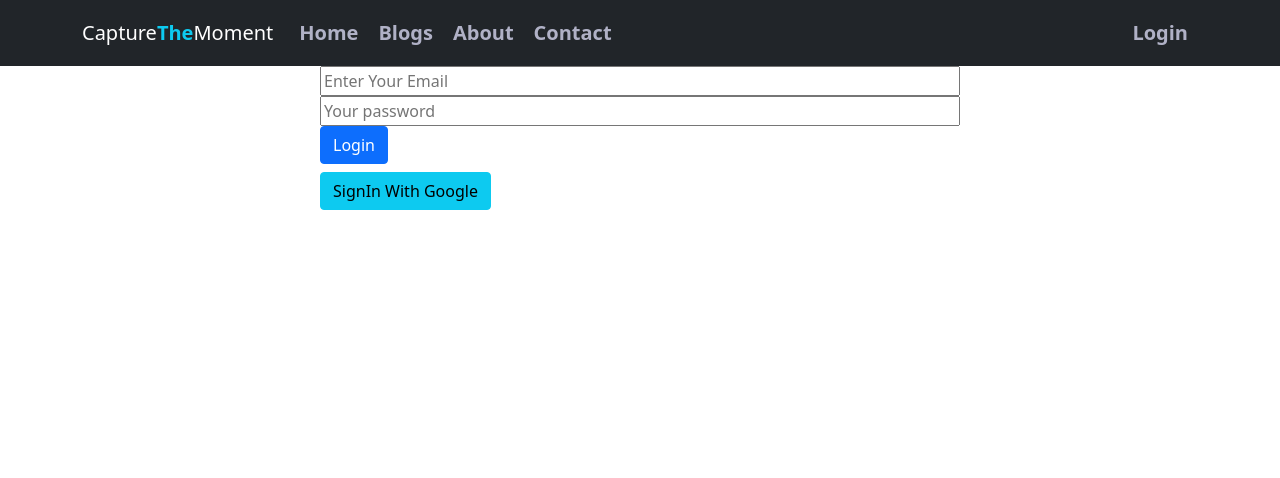
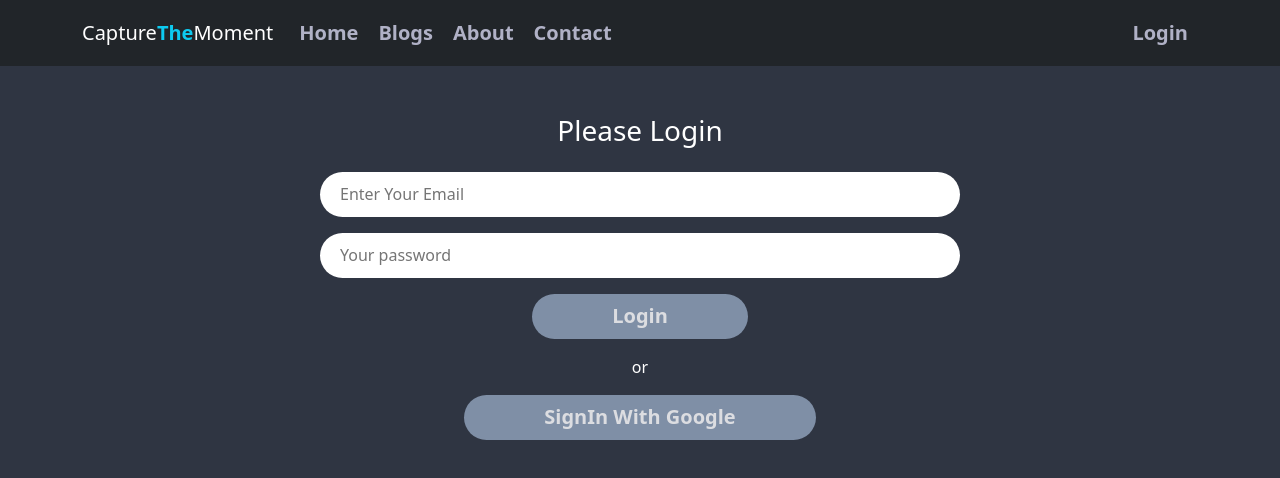
Before and after one commit to azmi0323/bike-hub, a React (Create React App) app: page /logIn in a window 1280 px wide. Shown: the top 478 px of the page. Built offline with nearby package versions, Linux system fonts and the light colour scheme; no server answers.

Commit message:
commit after login page edit

```diff
--- a/src/App.css
+++ b/src/App.css
@@ -36,3 +36,6 @@
     transform: rotate(360deg);
   }
 }
+body {
+background-color :#2f3542!important;
+}
--- a/src/App.js
+++ b/src/App.js
@@ -11,6 +11,7 @@ function App() {
   return (
     <div>
       <Header></Header>
+      <div className="body-component">
       <Routes>
         <Route path='/' element={<Home></Home>}></Route>
         <Route path='/blogs' element={<Blogs></Blogs>}></Route>
@@ -18,6 +19,7 @@ function App() {
         <Route path="/contact" element={<Contact></Contact>}></Route>
         <Route path="/logIn" element={<LogIn></LogIn>}></Route>
       </Routes>
+      </div>
     </div>
   );
 }
--- /dev/null
+++ b/src/Components/LogIn/LogIn.css
@@ -0,0 +1,50 @@
+.input-field{
+    height: 45px;
+    padding: 10px 20px;
+    border: none;
+    border-radius: 25px;
+
+}
+.login-btn{
+    background-color: #7f8fa6;
+    color: #dcdde1;
+    height: 45px;
+    padding: 0px 80px;
+    border: none;
+    border-radius: 25px;
+    font-size: 20px;
+    font-weight: 700;
+
+}
+.login-btn:hover{
+    background-color: #dcdde1;
+    color: #7f8fa6;
+    height: 45px;
+    padding: 0px 80px;
+    border: none;
+    border-radius: 25px;
+    font-size: 20px;
+    font-weight: 700;
+}
+
+.signIn-with-google-btn{
+    background-color: #7f8fa6;
+    color: #dcdde1;
+    height: 45px;
+    padding: 0px 80px;
+    border: none;
+    border-radius: 25px;
+    font-size: 20px;
+    font-weight: 700;
+}
+
+.signIn-with-google-btn:hover{
+    background-color: #dcdde1;
+    color: #7f8fa6;
+    height: 45px;
+    padding: 0px 80px;
+    border: none;
+    border-radius: 25px;
+    font-size: 20px;
+    font-weight: 700;
+}
--- a/src/Components/LogIn/LogIn.js
+++ b/src/Components/LogIn/LogIn.js
@@ -2,10 +2,9 @@ import React from "react";
 import { useSignInWithGoogle } from "react-firebase-hooks/auth";
 import { useLocation, useNavigate } from "react-router-dom";
 import auth from "../../firebase.init";
-
-
+import './LogIn.css'
 const LogIn = () => {
-  const [signInWithGoogle,loading,error] = useSignInWithGoogle(auth);
+  const [signInWithGoogle, error] = useSignInWithGoogle(auth);
   const location = useLocation();
   const navigate = useNavigate();
   const from = location?.state?.from?.pathname || "/";
@@ -15,34 +14,41 @@ const LogIn = () => {
       navigate(from, { replace: true });
     });
   };
-  if(error){
-
+  if (error) {
   }
 
   return (
-    <div>
+    <div className="mt-5">
       <form className="w-50 mx-auto">
+        <h3 className="text-center text-white">Please Login</h3>
         <input
-          className="w-100"
+          className="w-100 mt-3 input-field"
           type="email"
           name=""
           id=""
           placeholder="Enter Your Email"
         />
-        <br />
         <input
-          className="w-100"
+          className="w-100 input-field mt-3"
           type="password"
           placeholder="Your password"
           name=""
           id=""
         />
-        <br />
-        <input className="btn btn-primary" type="button" value="Login" />
-        <br />
+
+        <input
+          className="login-btn d-block mx-auto mt-3"
+          type="button"
+          value="Login"
+        />
+        <div className="text-white d-flex justify-content-center mt-3">
+          <div></div>
+          <div>or</div>
+          <div></div>
+        </div>
         <input
           onClick={() => handleGoogleSignIn()}
-          className="btn mt-2 btn-info"
+          className="mt-3 d-block mx-auto signIn-with-google-btn"
           type="button"
           value="SignIn With Google"
         />
```
Also changed, not shown: src/Components/SignUp/SignUp.js (added, +11 -0 lines), src/Components/SignUp/SignUp.css (added).
